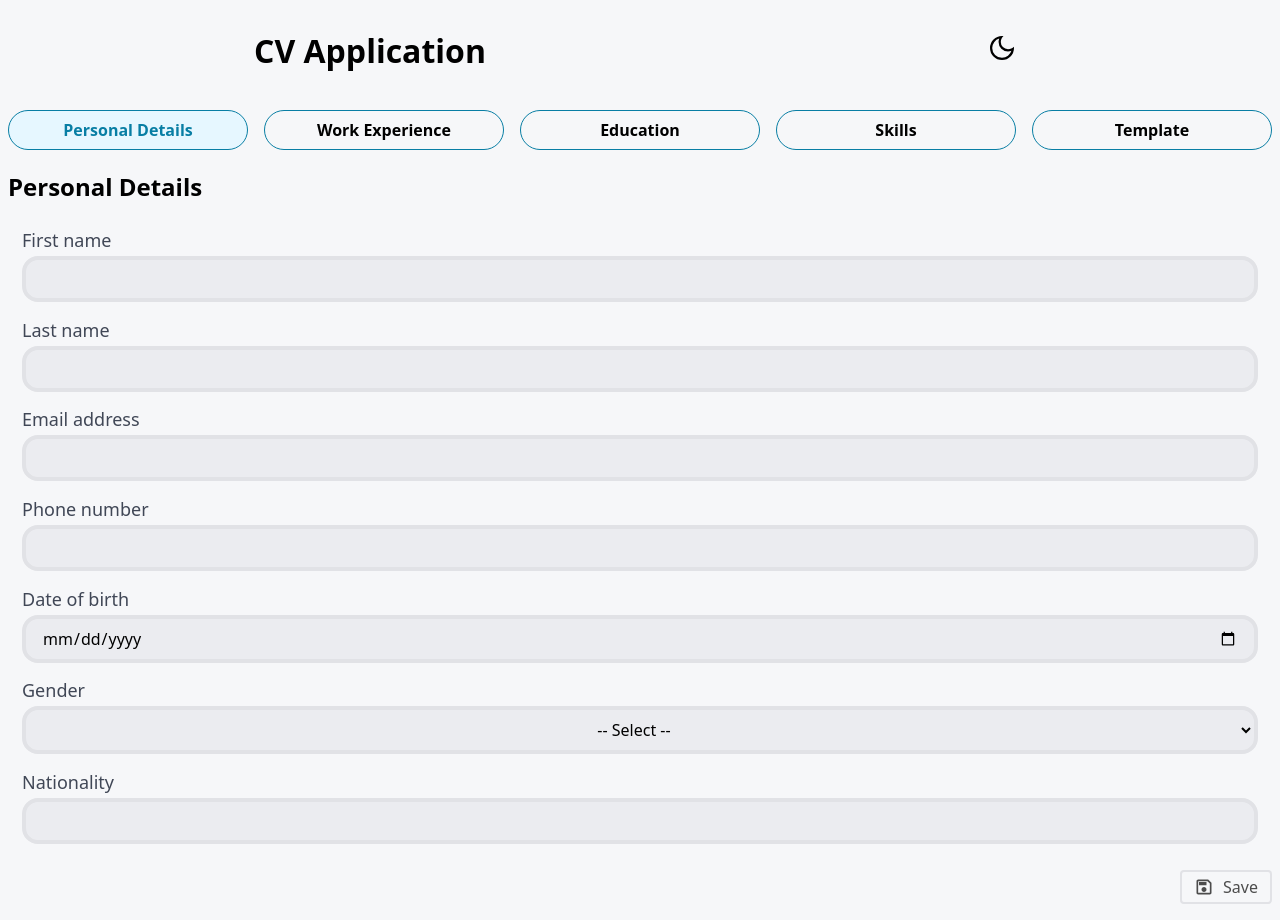
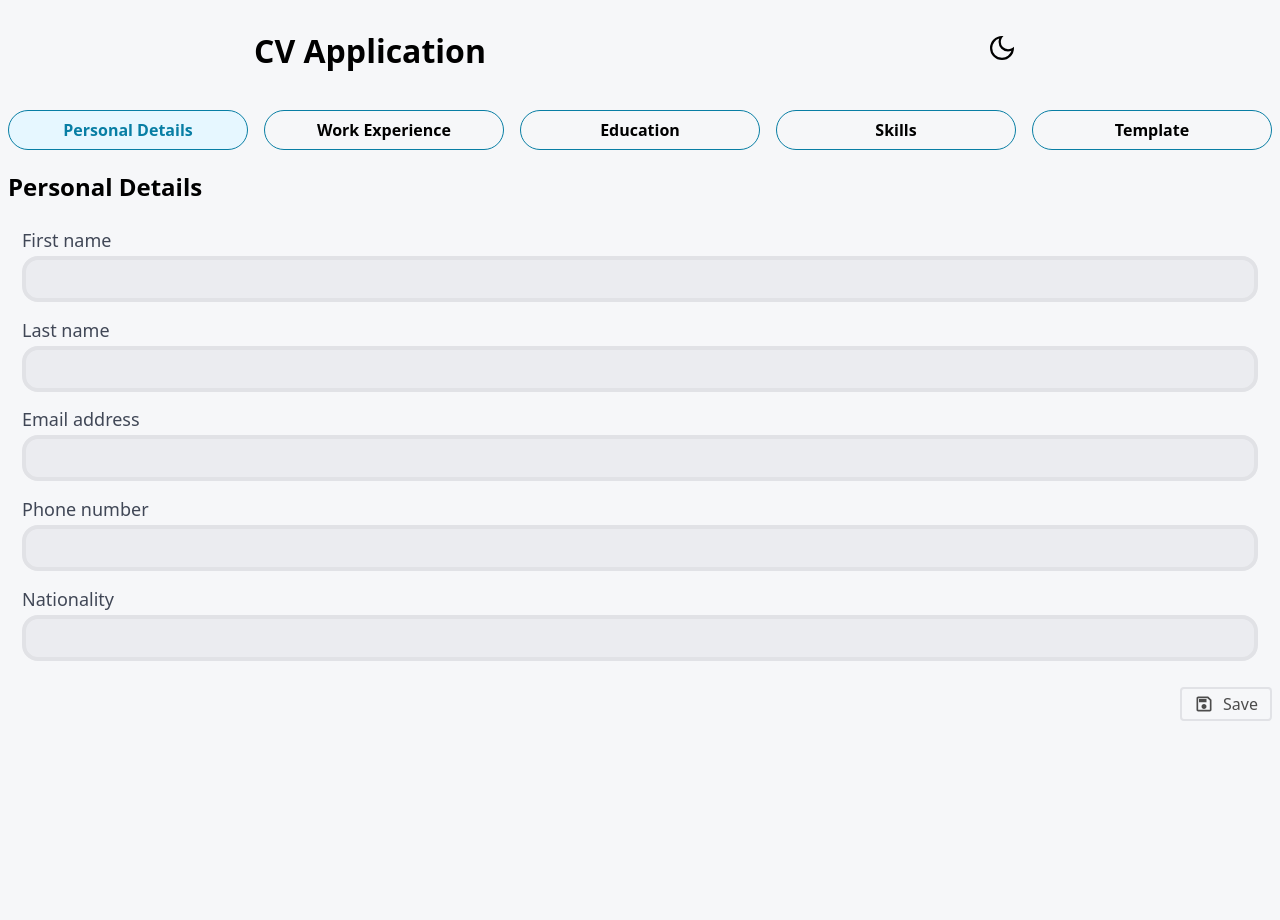
Before and after one commit to arturopstem/cv-application, a React (Vite) app: page / in a window 1280 px wide. After the commit the page ends 800 px from the top, so only its background shows below. Built offline with nearby package versions, Linux system fonts and the light colour scheme.

Commit message:
refactor: Remove unnecessary sensitive fields (dateOfBirth, gender)

```diff
--- a/src/js/fieldDefinitions.js
+++ b/src/js/fieldDefinitions.js
@@ -26,24 +26,6 @@ const personal = {
     name: 'phoneNumber',
     label: 'Phone number',
     required: false,
-  },
-  dateOfBirth: {
-    fieldType: 'input',
-    type: 'date',
-    name: 'dateOfBirth',
-    label: 'Date of birth',
-    required: false,
-  },
-  gender: {
-    fieldType: 'select',
-    name: 'gender',
-    label: 'Gender',
-    required: false,
-    options: [
-      { value: '', text: '-- Select --' },
-      { value: 'male', text: 'Male' },
-      { value: 'female', text: 'Female' },
-    ],
   },
   nationality: {
     fieldType: 'input',
```
